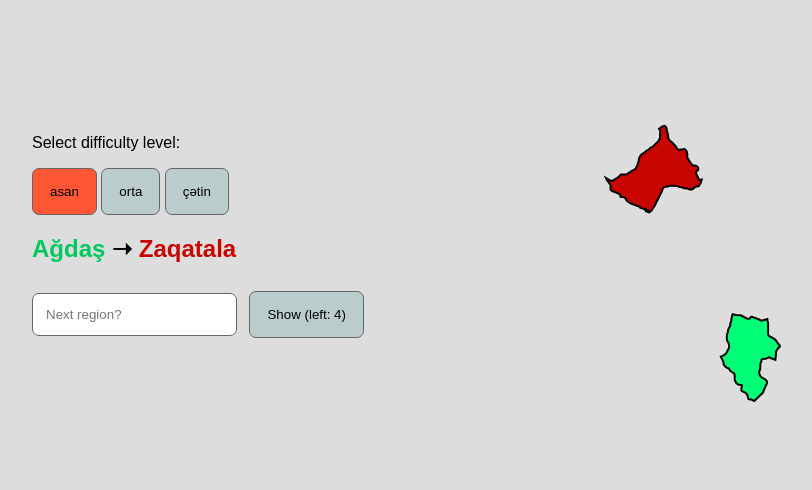
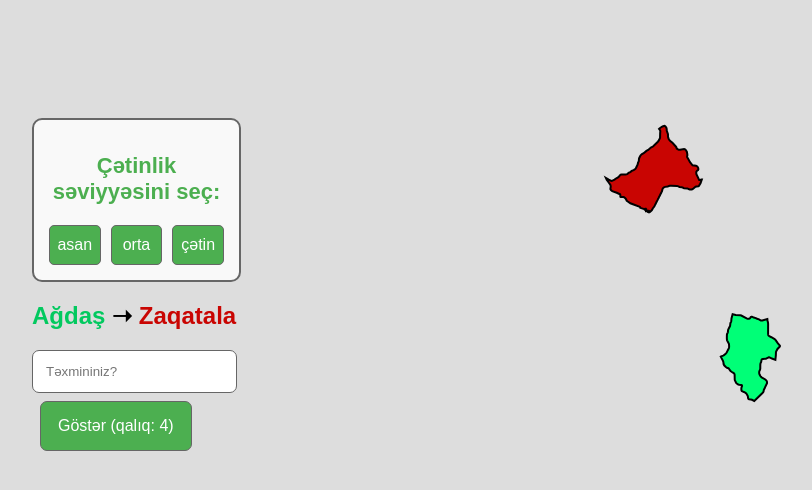
Before and after one commit to elcinbayramoff/travleaze, a plain HTML site: page index.html in a window 1280 px wide. Both pictures are taken after a click on the button "asan". Shown: the whole page, without its empty margins (36-848 px from the left). Drawn offline with Linux system fonts and the light colour scheme.

Commit message:
Style changes\Handling reset\Solving bugs

```diff
--- a/index.html
+++ b/index.html
@@ -19,17 +19,21 @@
 <body>
     <div class="top row box">
         <div class="col">
+
             <div class="difficulty">
-                <p>Select difficulty level:</p>
-                <button type="button" class="difficulty-btn" id="easy">asan</button>
-                <button type="button" class="difficulty-btn" id="medium">orta</button>
-                <button type="button" class="difficulty-btn" id="hard">çətin</button>
+                <h2 class="difficulty-title">Çətinlik səviyyəsini seç:</h2>
+                <div class="difficulty-btn-container">
+                    <button type="button" class="difficulty-btn" id="easy">asan</button>
+                    <button type="button" class="difficulty-btn" id="medium">orta</button>
+                    <button type="button" class="difficulty-btn" id="hard">çətin</button>
+                </div>
             </div>
+
             <h2 id="fromto"></h2>
             <ul id="nameList"></ul>
-            <input type="text" id="svgPartInput" placeholder="Next region?">
-            <button onclick="showSVGPart()" class="btn show">Show</button>
-            <button id="restartButton" onclick="restartGame()" style="display: none;">Yenidən başla</button>
+            <input type="text" id="svgPartInput" placeholder="Təxmininiz?">
+            <button onclick="showSVGPart()" class="btn show">Göstər</button>
+            <button type="button" id="restartButton" onclick="restartGame()" style="display: none;">Yenidən başla</button>
             <p id="shortpath"></p>
             <div id="suggestions"></div>
         </div>
--- a/script.js
+++ b/script.js
@@ -422,7 +422,7 @@ function checknotneighbors(){
 
 }
 // document.getElementById("shortpath").innerText="Left chances: "+allowednumberofpath;
-document.querySelector(".btn.show").innerText="Show (left: "+allowednumberofpath+")";
+document.querySelector(".btn.show").innerText="Göstər (qalıq: "+allowednumberofpath+")";
 //How many is inputted
 let counter=0;
 function showSVGPart() {
@@ -434,7 +434,7 @@ function showSVGPart() {
         return;
     }
     if(title == startKey || title == endKey){
-        popupHandler("Başlanğıc və ya təyinat nöqtəsi daxil edilə bilməz");
+        popupHandler("Başlanğıc və ya təyinat nöqtəsi daxil edilə bilməz",1400);
         return;
     }
     console.log('Title',title);
@@ -453,7 +453,7 @@ function showSVGPart() {
         nameList.appendChild(listItem);
     allowednumberofpath=allowednumberofpath-1;
     // document.getElementById("shortpath").innerText="Left chances: "+allowednumberofpath;
-    document.querySelector(".btn.show").innerText="Show (left: "+allowednumberofpath+")";
+    document.querySelector(".btn.show").innerText="Göstər (qalıq: "+allowednumberofpath+")";
     let isneighbor = false;
     if (partElement) {
         manipulatedRegions.push(partElement);
@@ -475,8 +475,6 @@ function showSVGPart() {
                 if(notneighbors.includes(title)){
                     notneighbors = notneighbors.filter(value=> value!==title)
                 }
-                console.log(notneighbors);
-                console.log(neighbors);
                 //updates all the regions according to new changes. F.e, region A and C are not neighbor, but B is neighbor with both. Then when B added
                 //this function helps to check all previously added regions' status
                 checknotneighbors();
@@ -498,7 +496,7 @@ function showSVGPart() {
                     path.classList.add("winimate")
                 }, i * 200)
             console.log(paths)
-            element.innerText = arr;
+            element.innerHTML += "<br><span style='font-size: 17px;'>" +"Cavab: " + arr + "</span>";
             const pathElements = document.getElementsByTagName("path");
             for (let i = 0; i < pathElements.length; i++) {
                 pathElements[i].style.display = "block";
@@ -514,7 +512,7 @@ function showSVGPart() {
         else if(allowednumberofpath===0){
             let arr = findShortestPath(graph,startKey, endKey);
             var element =document.getElementById('fromto');
-            element.innerHTML += "<br>"+arr;
+            element.innerHTML += "<br><span style='font-size: 17px;'>" +"Cavab: " + arr + "</span>";
 
             popupHandler("Məğlub oldun!", 5000);
             document.getElementById('restartButton').style.display = "block";
@@ -554,8 +552,11 @@ function resetGame(){
     //during the game all the regions that are not neighbor with startkey
     notneighbors = [endKey];
     allregions = [];
-    document.querySelector(".btn.show").innerText="Show (left: "+allowednumberofpath+")";
-    console.log("HIIIIIIII");
+    const nameList = document.getElementById("nameList");
+    nameList.innerHTML = '';
+    document.getElementById("restartButton").style.display="none";
+    document.querySelector(".btn.show").innerText="Göstər (qalıq: "+allowednumberofpath+")";
+
     console.log("start end: ", startKey, endKey);
     loadAndManipulateSVG(startKey, endKey);
 };
--- a/styles.css
+++ b/styles.css
@@ -38,31 +38,21 @@ button,input {
 	border: 1px solid #666;
 }
 
-#restartButton {
-    padding: 15px 20px;
-    border-radius: 7px;
-    border: none;
-    background-color: #bcc;
-    cursor: pointer;
-    margin-top: 20px;
-}
-
-#restartButton:hover {
-    background-color: #aff;
-}
-
-
 
 input {
 	padding: 5px 17px;
 }
 
 button {
-	background-color: #bcc;
+	background-color: #4CAF50;
+    color: white;
+	font-size: 16px;
+    cursor: pointer;
+    transition: background-color 0.3s ease;
 }
 
 button:hover {
-	background-color: #aff;
+	background-color: #137a28;
 
 }
 
@@ -133,7 +123,8 @@ button:hover {
 	padding: 7px;
 	border: none;
 	background-color: transparent;
-	text-align: left
+	text-align: left;
+	color : black;
 }
 
 #suggestions button:hover {
@@ -215,5 +206,53 @@ button:hover {
   }
 
 .clicked {
-    background-color: #FF5733; /* New color */
+    background-color: #FF5733;
 }
+
+.difficulty {
+    border: 2px solid #666;
+    border-radius: 10px;
+    padding: 15px;
+    width: 50%;
+    margin-left: 0px;
+    background-color: #f9f9f9;
+}
+
+.difficulty-title {
+    font-size: 22px;
+    font-weight: bold;
+    text-align: center;
+    margin-bottom: 20px;
+    color: #4CAF50;
+}
+
+.difficulty-btn-container {
+    display: flex;
+    justify-content: space-between;
+}
+
+.difficulty-btn {
+    flex: 1;
+    padding: 10px 0;
+    margin: 0 5px;
+    border: none;
+	border: 1px solid #666;
+    border-radius: 5px;
+    background-color: #4CAF50;
+    color: white;
+    font-size: 16px;
+    cursor: pointer;
+    transition: background-color 0.3s ease;
+}
+
+.difficulty-btn:hover {
+    background-color: #137a28;
+}
+
+.difficulty-btn:first-child {
+    margin-left: 0;
+}
+
+.difficulty-btn:last-child {
+    margin-right: 0;
+}
```
